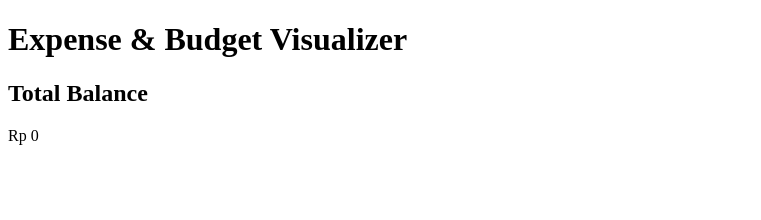
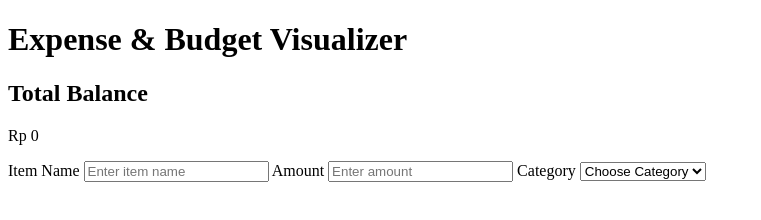
Before and after one commit to Limzls/Revou-coding-camp-mini-projectCodingCamp-3August26-Michael-Lim, a plain HTML site: page index.html in a window 1280 px wide. Shown: the whole page, without its empty margins (0-761 px from the left). Drawn offline with Linux system fonts and the light colour scheme.

Commit message:
penambahan item,label,input form

```diff
--- a/index.html
+++ b/index.html
@@ -17,5 +17,31 @@
             <p id="balance">Rp 0</p>
         </section>
 
+        <section>
+            <form id="expenseForm"
+
+                <label for="itemName">Item Name</label>
+                <input
+                    type="text"
+                    id="itemName"
+                    placeholder="Enter item name"
+                >
+
+                <label for="amount">Amount</label>
+                <input
+                    type="number"
+                    id="amount"
+                    placeholder="Enter amount"
+                >
+
+                <label for="category">Category</label>
+                <select id="category">
+                    <option value="">Choose Category</option>
+                    <option value="Food">Food</option>
+                    <option value="Transport">Transport</option>
+                    <option value="Fun">Fun</option>
+                </select>
+
+        </section>
 </body>
 </html>
```
